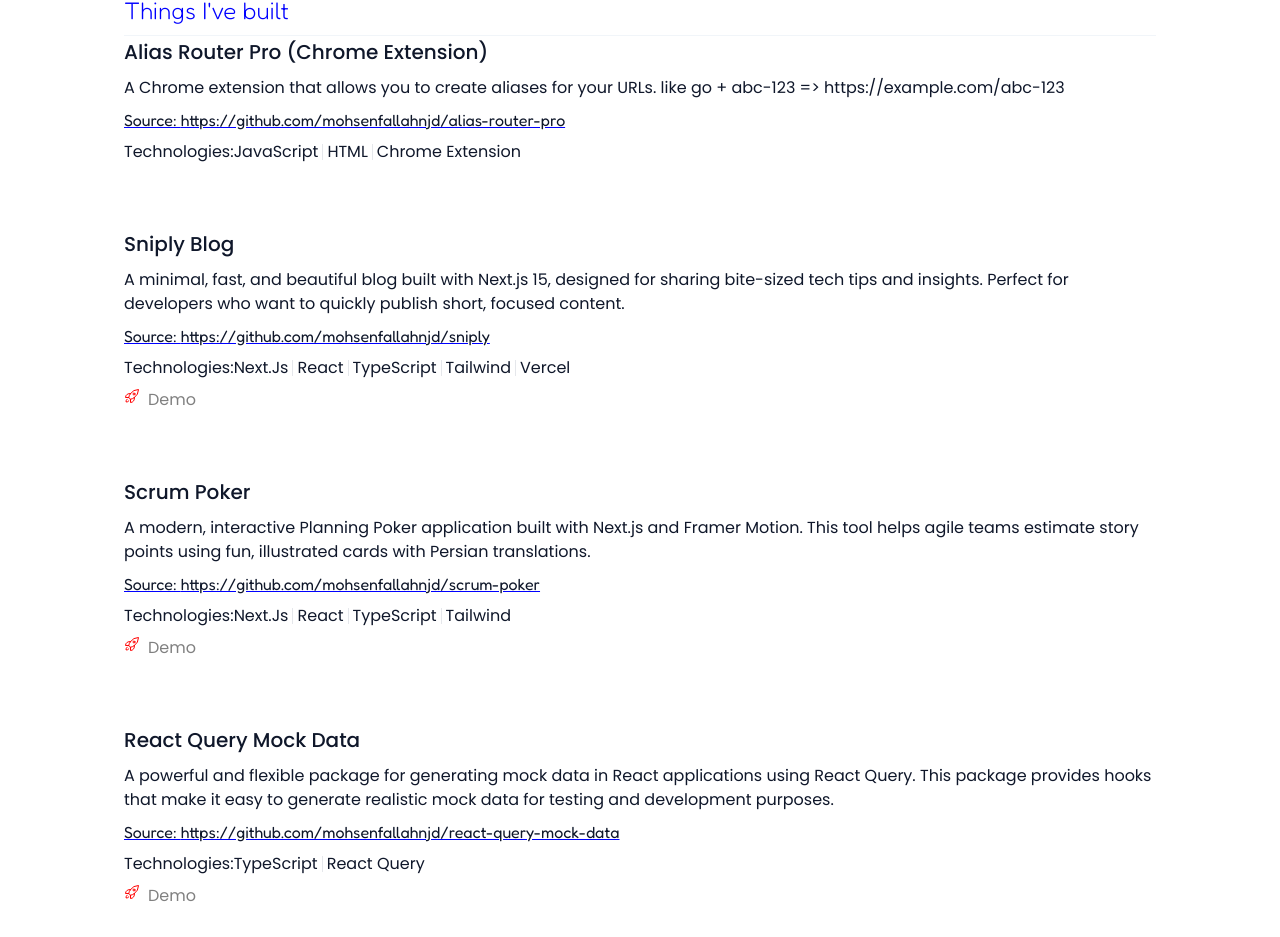
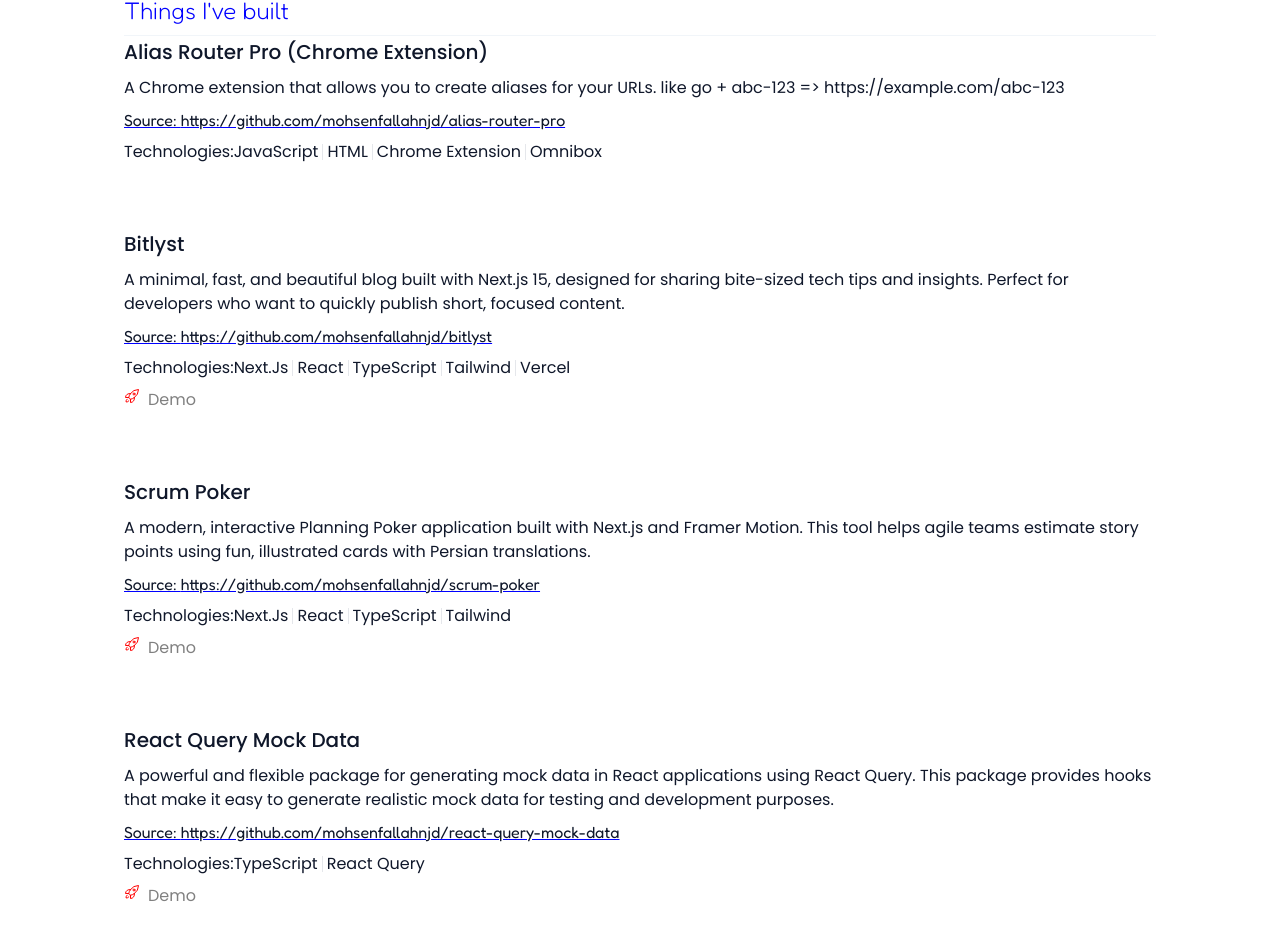
Before and after one commit to mohsenfallahnjd/my-website, a Next.js app: page / in a window 1280 px wide. Shown: the part 855-1792 px from the top of the page. Built offline with nearby package versions, Linux system fonts and the light colour scheme; what @mui/material-nextjs would draw is missing.

Commit message:
Change Sniply to Bitlyst

```diff
--- a/public/content/projects.ts
+++ b/public/content/projects.ts
@@ -6,16 +6,16 @@
     description:
       "A Chrome extension that allows you to create aliases for your URLs. like go + abc-123 => https://example.com/abc-123",
     // demo: "https://chromewebstore.google.com/detail/alias-router-pro/jgjgjgjgjgjgjgjgjgjgjgjgjgjgjgjg",
-    technologies: ["JavaScript", "HTML", "Chrome Extension"],
+    technologies: ["JavaScript", "HTML", "Chrome Extension", "Omnibox"],
     pwa: false,
   },
   {
     active: true,
-    name: "Sniply Blog",
-    repo: "https://github.com/mohsenfallahnjd/sniply",
+    name: "Bitlyst",
+    repo: "https://github.com/mohsenfallahnjd/bitlyst",
     description:
       "A minimal, fast, and beautiful blog built with Next.js 15, designed for sharing bite-sized tech tips and insights. Perfect for developers who want to quickly publish short, focused content.",
-    demo: "https://sniply-blog.vercel.app/",
+    demo: "https://bitlyst.vercel.app/",
     technologies: ["Next.js", "React", "TypeScript", "Tailwind", "Vercel"],
     pwa: false,
   },
```
